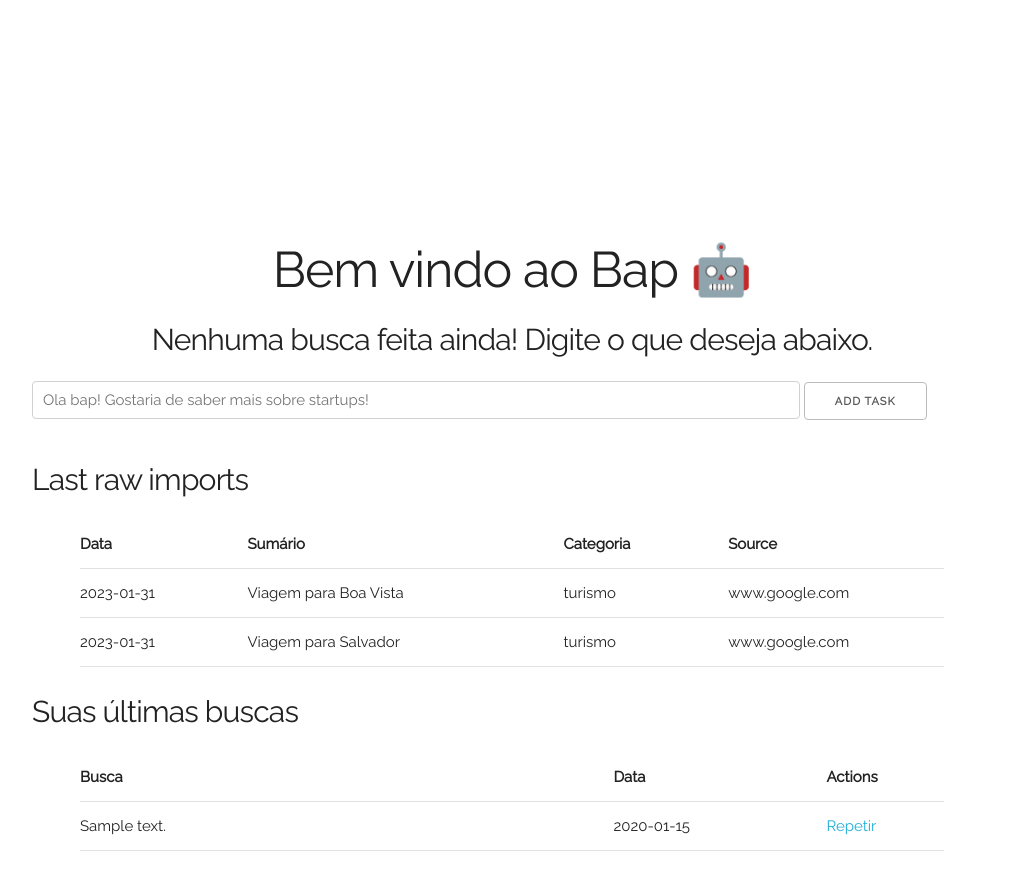
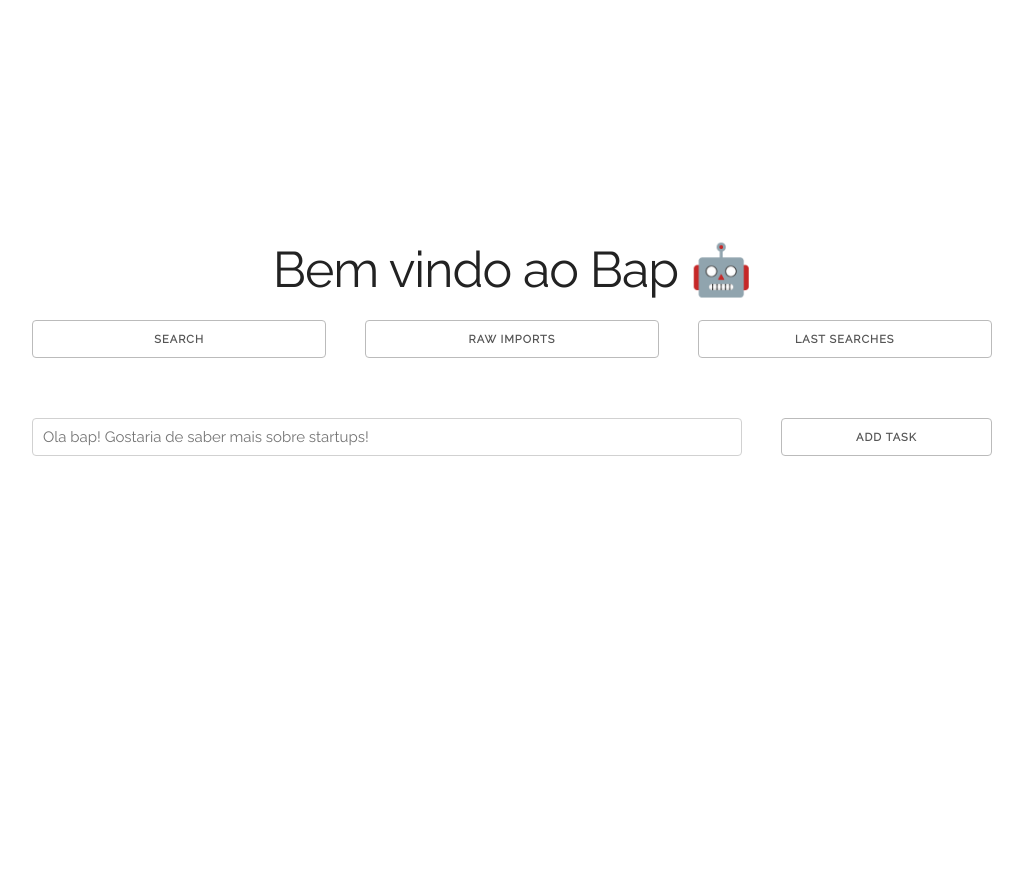
Before and after one commit to Emiliandro/mpes-bap, a Flask app: page / in a window 1280 px wide. Shown: the whole page, without its empty margins (128-1151 px from the left). After the commit the page ends 456 px from the top, so only its background shows below. Run offline with Flask 3, Linux system fonts and the light colour scheme; tables that the repository leaves empty hold one stand-in row (values such as "Sample post").

Commit message:
chore: update frontend with tabs

```diff
--- a/product/static/css/main.css
+++ /dev/null
@@ -1,4 +0,0 @@
-
-#demonstrative_form input#content{
-    width: 80%;
-  }
--- a/product/templates/demonstration.html
+++ b/product/templates/demonstration.html
@@ -5,18 +5,27 @@
 <div class="content">
     <h1 style="text-align: center">{{title}}</h1>
 
-{% if tasks|length < 1 %}
+    <div class="tab row" style="margin-bottom: 50px;">
+    <button class="tablinks four columns" onclick="openTab(event, 'tab-search')">Search</button>
+    <button class="tablinks four columns" onclick="openTab(event, 'tab-rawi')">Raw Imports</button>
+    <button class="tablinks four columns" onclick="openTab(event, 'tab-nonr')">Last searches</button>
+    </div>
+
+    <div id="tab-search" class="tabcontent">
+
+        {% if non_repudiations|length < 1 %}
         <h4 style="text-align: center">Nenhuma busca feita ainda! Digite o que deseja abaixo.</h4>
     {% endif %}
 
-    <div id="demonstrative_form" class="form">
+        <div id="demonstrative_form" class="form row">
             <form action="/" method="POST">
-            <input placeholder="Ola bap! Gostaria de saber mais sobre startups!" type="text" name="content" id="content">
-            <input type="submit" value="Add Task">
+                <input class="nine columns" placeholder="Ola bap! Gostaria de saber mais sobre startups!" type="text" name="content" id="content">
+                <input class=" three columns" type="submit" value="Add Task">
             </form>
         </div>
     </div>
 
+    <div id="tab-rawi" class="tabcontent" style="display: none;">
         <h4 >Last raw imports</h4>
         <table id="last_imports" style="width: 90%; margin-left: 5%;">
             <tr>
@@ -34,7 +43,9 @@
         </tr>
         {% endfor %}
         </table>
+    </div>
 
+    <div id="tab-nonr" class="tabcontent" style="display: none;">
         <h4>Suas últimas buscas</h4>
         <table id="last_searches"  style="width: 90%; margin-left: 5%;">
             <tr>
@@ -55,4 +66,23 @@
             {% endfor %}
         </table>
 
+    </div>
+</div>
+
+<script>
+    function openTab(evt, cityName) {
+      var i, tabcontent, tablinks;
+      tabcontent = document.getElementsByClassName("tabcontent");
+      for (i = 0; i < tabcontent.length; i++) {
+        tabcontent[i].style.display = "none";
+      }
+      tablinks = document.getElementsByClassName("tablinks");
+      for (i = 0; i < tablinks.length; i++) {
+        tablinks[i].className = tablinks[i].className.replace(" active", "");
+      }
+      document.getElementById(cityName).style.display = "block";
+      evt.currentTarget.className += " active";
+    }
+</script>
+
 {% endblock %}
```
Lines whose indentation alone changed are shown as unchanged.
